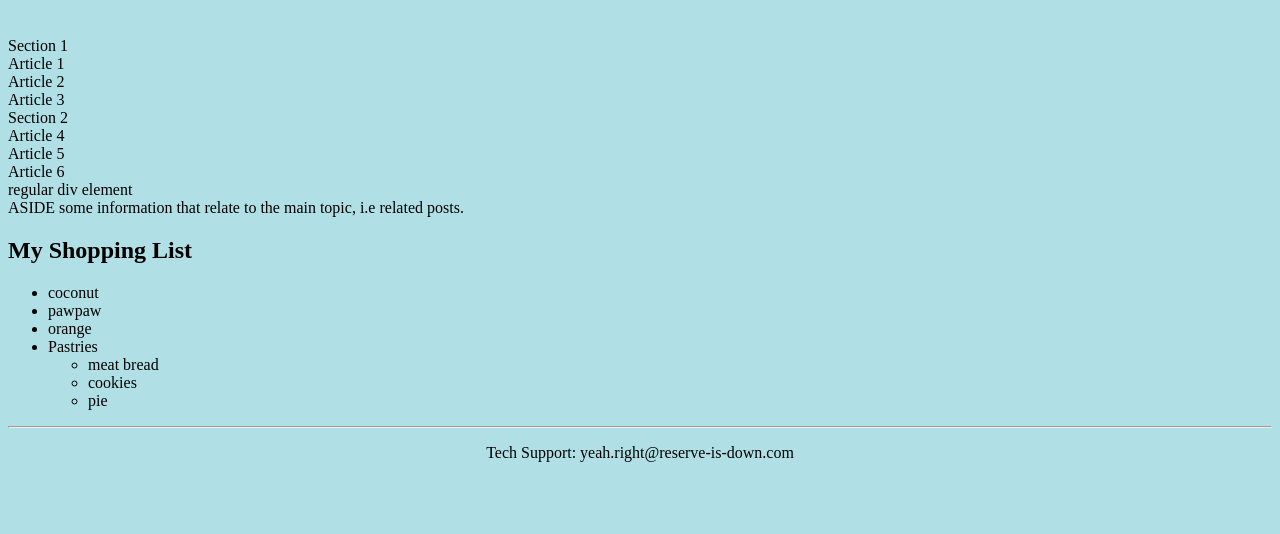
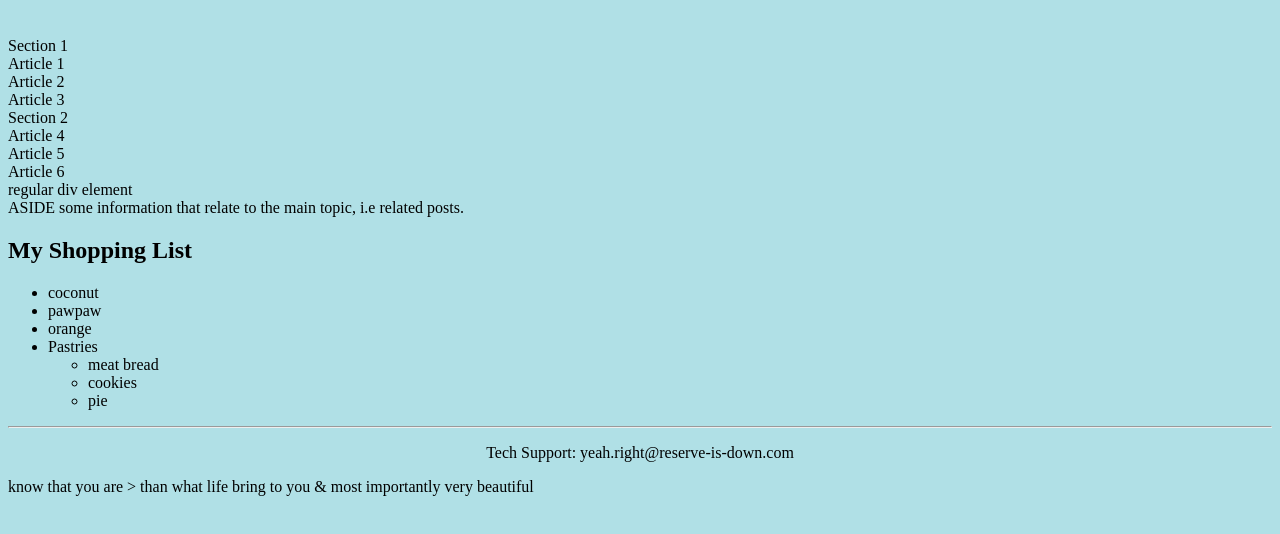
Before and after one commit to Priskay/MyRepository, a plain HTML site: page trial/index.html in a window 1280 px wide. Shown: the part 174-708 px from the top of the page. Drawn offline with Linux system fonts and the light colour scheme.

Commit message:
another update

```diff
--- a/trial/index.html
+++ b/trial/index.html
@@ -62,5 +62,6 @@
 		 Tech Support: yeah.right@reserve-is-down.com
 		</p>
 	</footer>
+	<p>know that you are &gt; than what life bring to you &amp; most importantly very beautiful</p>
 </body>
 </html>
```
